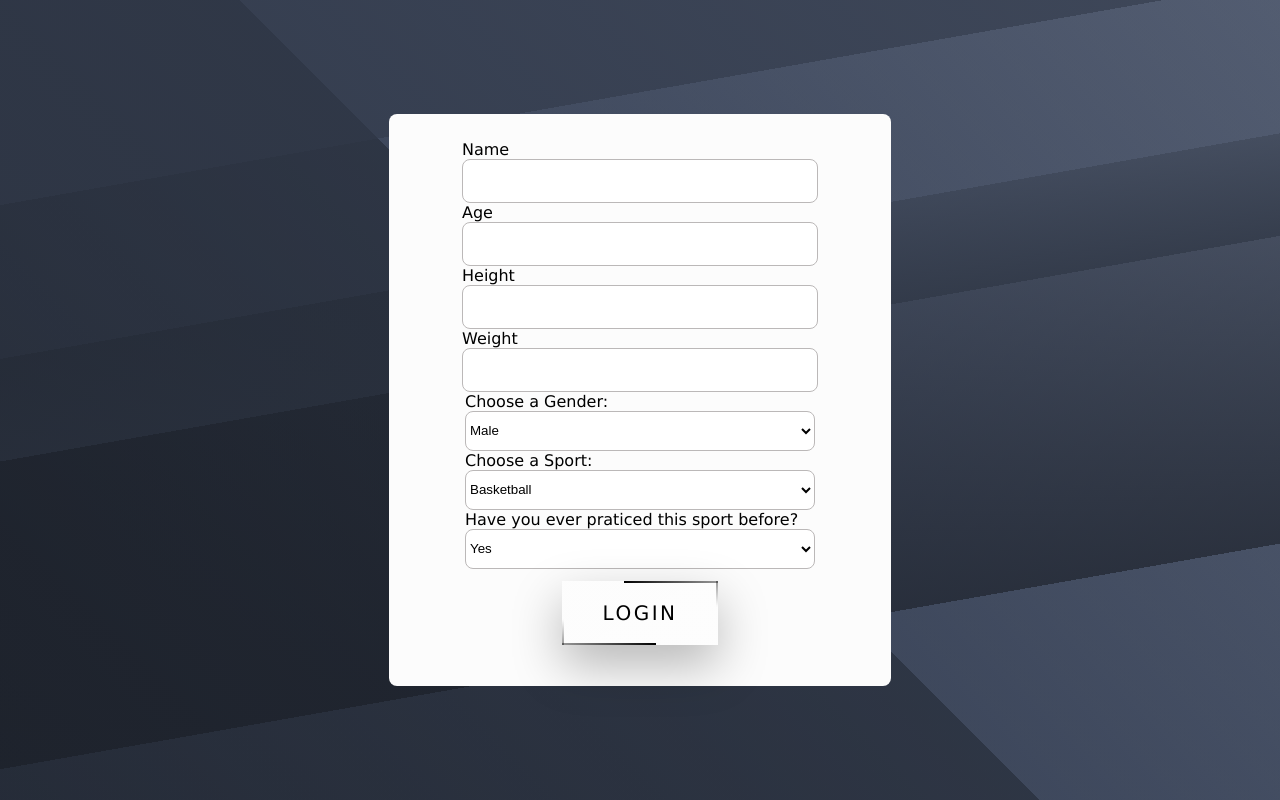
After one commit to ansluiza/project-piva, a Flask app: page /register in a window 1280 px wide. The commit adds this page. Run offline with Flask 3, Linux system fonts and the light colour scheme.

Commit message:
tela de login finalizada e tela de cadastro feita

```diff
--- a/app.py
+++ b/app.py
@@ -28,9 +28,12 @@ def login_handle(): # ela vai cuidar da verificação de login
     else:
         # false = user not found / senha incorreta
         print("user not found / senha incorreta")
-        flash("E-mail ou senha incorretos!", "info")
+        flash("Username ou senha incorretos!", "info")
         return redirect(url_for('login'))
 
+@app.route('/register')
+def register(): # com uma função para renderizar a página
+    return render_template('register.html')
 
 
 
--- a/static/botao.css
+++ b/static/botao.css
@@ -105,7 +105,7 @@ html {
     width: 100%;
     height: 2px;
     background: -webkit-gradient(linear, left top, right top, from(rgba(0, 0, 0, 0)), to(#000000));
-    background: linear-gradient(to right, rgba(43, 8, 8, 0), rgb(0, 0, 0)38, 38));
+    background: linear-gradient(to right, rgba(43, 8, 8, 0), rgb(0, 0, 0)38, 38);
     -webkit-animation: 2s animateBottom linear infinite;
             animation: 2s animateBottom linear infinite;
   }
--- a/static/style.css
+++ b/static/style.css
@@ -11,11 +11,20 @@ body {
 }
 
 .login-container {
-    width: 350px;
+    width: 450px;
     height: 400px;
     background: #fcfcfc;
     border-radius: .5rem;
 }
+.register-container {
+    width: 450px;
+    height: auto;
+    padding: 2%;
+    background: #fcfcfc;
+    border-radius: .5rem;
+}
+
+
 
 form {
 
@@ -33,7 +42,18 @@ form {
 }
 
 input {
-    width: 250px;
+    width: 350px;
+    height: 40px;
+    background: #ffffff;
+    border: .1vw solid #bbb8b8;
+    border-radius: .5rem;
+    border: 1 none;
+    outline: 0;
+    text-align: start;
+
+}
+select {
+    width: 350px;
     height: 40px;
     background: #ffffff;
     border: .1vw solid #bbb8b8;
@@ -44,6 +64,9 @@ input {
 
 }
 
+p {
+    color: rgb(255, 255, 255);
+}
 
 label {
     text-align: left;
--- /dev/null
+++ b/templates/register.html
@@ -0,0 +1,77 @@
+<!DOCTYPE html>
+<html lang="en">
+<head>
+    <meta charset="UTF-8">
+    <meta name="viewport" content="width=device-width, initial-scale=1.0">
+    <title>Register</title>
+    <link rel= "stylesheet" type= "text/css" href= "{{ url_for('static',filename='style.css') }}">
+    <link rel="stylesheet" href="{{ url_for('static',filename='botao.css') }}">
+</head>
+<body>
+    <div class="register-container">
+        <form action="/login_handler" class="form-container" method="POST">
+
+            <div class="form-input">
+                <label for="name">Name</label>
+                <input name="name-input" id="name" type="text"/>
+            </div>
+            <div class="form-input">
+                <label for="age">Age</label>
+            <input name="number-input" id="age" type="number"/>
+              </div>
+              <div class="form-input">
+                <label for="height">Height</label>
+            <input name="height-input" id="height" type="number"/>
+              </div>
+              <div class="form-input">
+                <label for="weight">Weight</label>
+            <input name="weight" id="weight" type="number"/>
+              </div>
+
+              <div class="form-input">
+                <label for="gender">Choose a Gender:</label>
+                <select name="gender" id="gender">
+                    <option value="male">Male</option>
+                    <option value="female">Female</option>
+                    <option value="other">Other</option>
+
+                  </select>
+              </div>
+
+              <div class="form-input">
+                <label for="sport">Choose a Sport:</label>
+                <select name="sport" id="sport">
+                    <option value="basketball">Basketball</option>
+                    <option value="soccer">Soccer</option>
+                    <option value="voleyball">Volleyball</option>
+                    <option value="tennis">Tennis</option>
+                  </select>
+              </div>
+
+             <div class="form-input">
+                <label for="sport">Have you ever praticed this sport before?</label>
+                <select name="sport" id="sport">
+                    <option value="yes">Yes</option>
+                    <option value="no">No</option>
+                </select>
+             </div>
+
+            <button type="submit" class="submit-button">
+                <a class="animated-button">
+                    <span></span>
+                    <span></span>
+                    <span></span>
+                    <span></span>
+                    Login
+                  </a>
+            </button>
+
+        </form>
+        {% with messages = get_flashed_messages() %}
+        {% for message in messages %}
+        <p>{{message}}</p>
+        {% endfor %}
+        {% endwith %}
+    </div>
+</body>
+</html>
```
Also changed, not shown: templates/index.html (+8 -3 lines).
